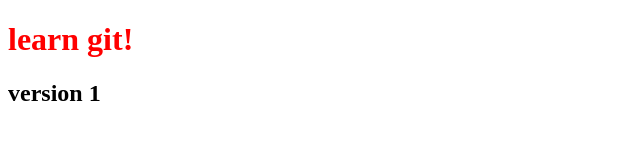
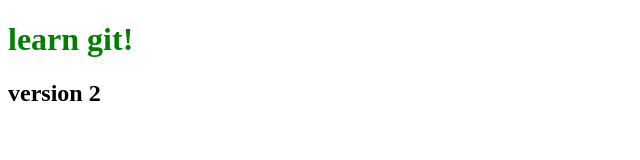
Before and after one commit to prodal12/myFirstProject, a plain HTML site: page myfile.html in a window 1280 px wide. Shown: the whole page, without its empty margins (0-640 px from the left). Drawn offline with Linux system fonts and the light colour scheme.

Commit message:
ma deuxieme version

```diff
--- a/myfile.html
+++ b/myfile.html
@@ -7,8 +7,8 @@
     <title>Hello</title>
 </head>
 <body>
-    <h1 style="color:red;">learn git!</h5>
-    <h2>version 1</h2>
+    <h1 style="color:green;">learn git!</h5>
+    <h2>version 2</h2>
 
 </body>
 </html>
```
Also changed, not shown: src/change.html (+1 -1 lines), src/index.html (+1 -1 lines).
